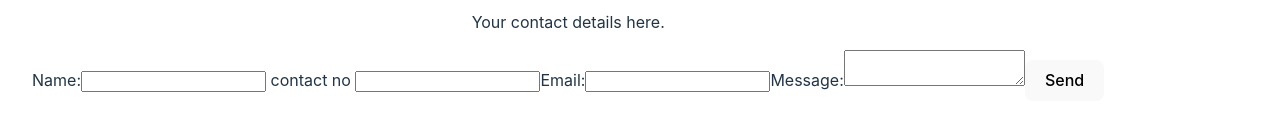
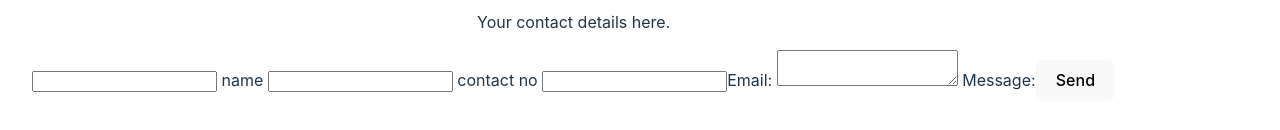
Before and after one commit to fluvinu/resumeReact, a React (Vite) app: page / in a window 1280 px wide. Shown: the part 899-1029 px from the top of the page. Built offline with nearby package versions, Linux system fonts and the light colour scheme.

Commit message:
Update Contact.jsx

```diff
--- a/src/components/Contact.jsx
+++ b/src/components/Contact.jsx
@@ -8,14 +8,14 @@ const Contact = () => {
       <p>Your contact details here.</p>
       <form name='contactMe' method='POST' netlify onSubmit='submit' action='/sus/' data-netlify-honeypot="pot">
         <input type='hidden' name='pot'  />
-        <label for="name">Name:</label>
-        <input type="text" id="name" name="name" />
-        <label for ="contactNo"> contact no </label>
-        <input type="text" id="contactNo" name="phone" />
-        <label for="email">Email:</label>
-        <input type="email" id="email" name="email" />
-        <label for="message">Message:</label>
-        <textarea id="message" name="message"></textarea>
+        <label for="name"><input type="text" id="name" name="name" /> name </label>
+
+        <label for ="contactNo"> <input type="text" id="contactNo" name="phone" /> contact no </label>
+
+        <label for="email"> <input type="email" id="email" name="email" />Email:</label>
+
+        <label for="message"> <textarea id="message" name="message"></textarea> Message:</label>
+
         <button type="submit">Send</button>
       </form>
     </Section>
```
